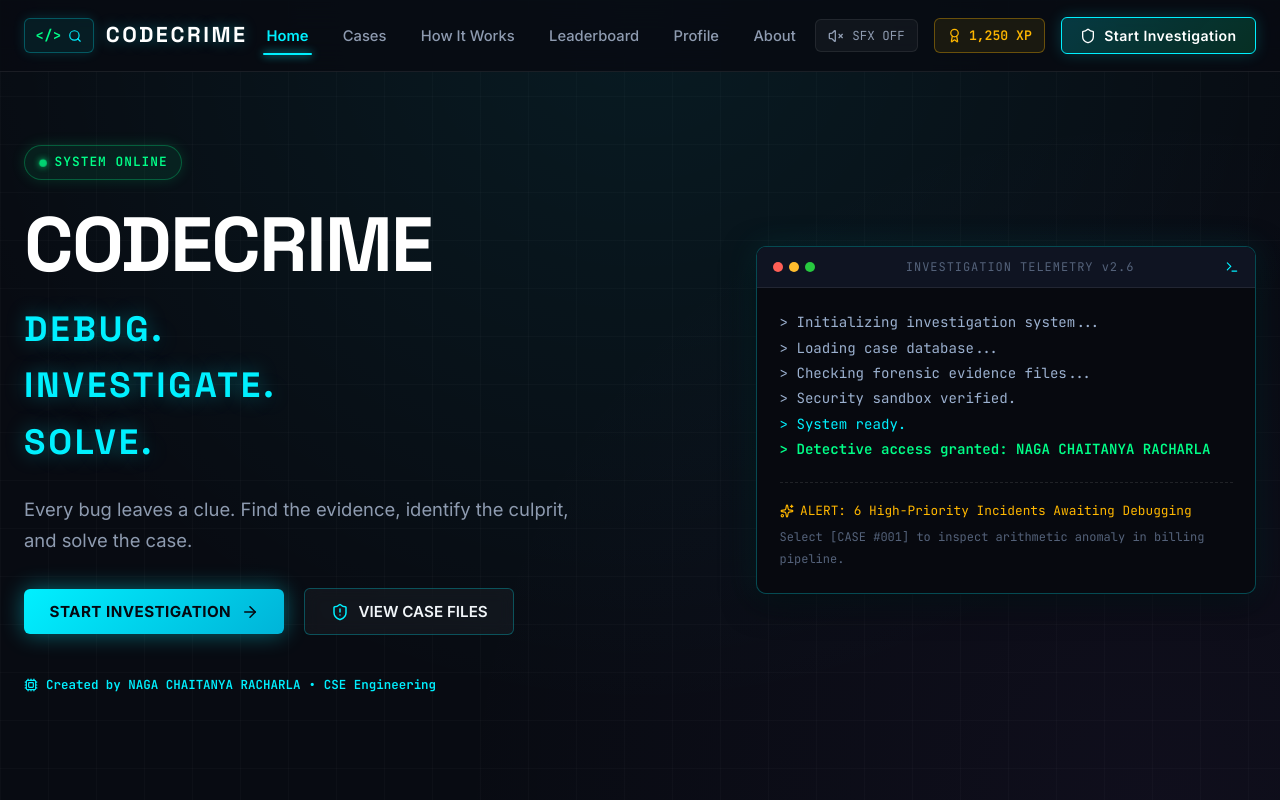
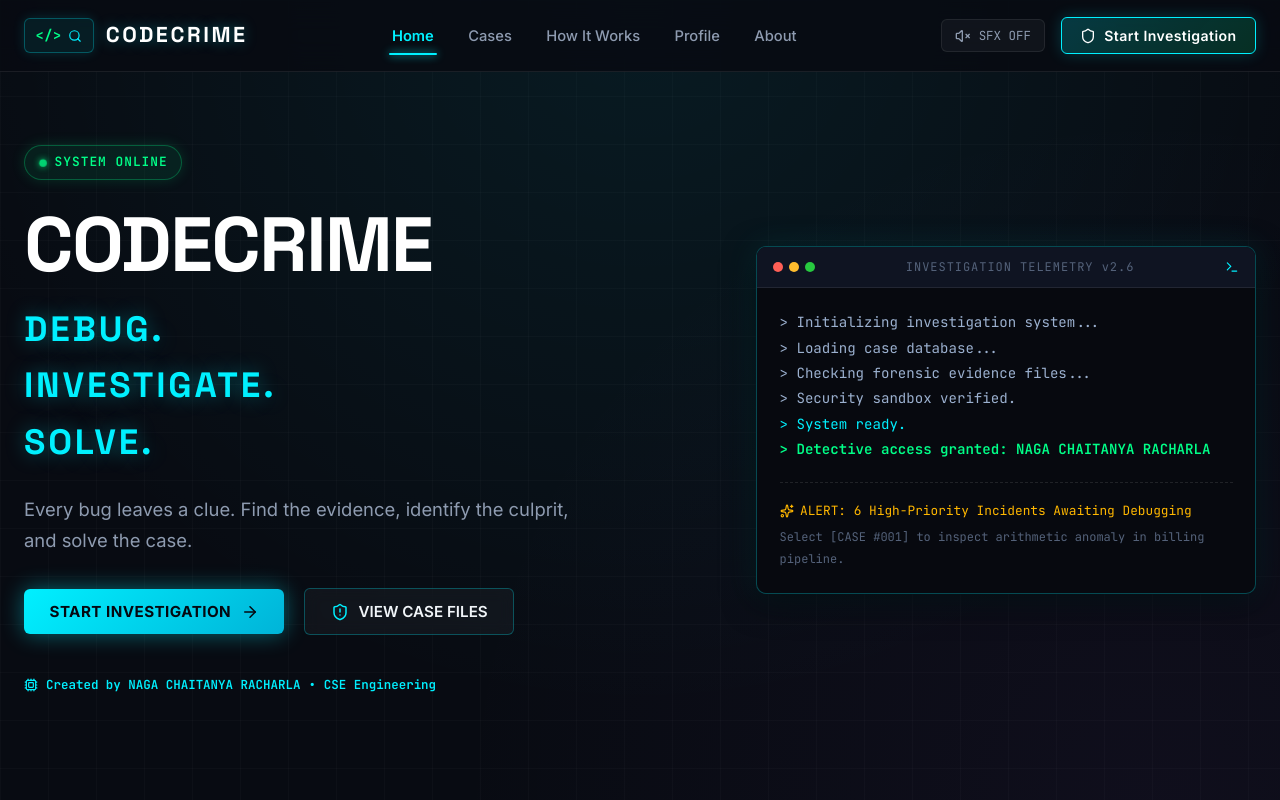
Before and after one commit to nagachaitanyaracharla/codecrime, a React (Vite) app: page / in a window 1280 px wide. Shown: the top 800 px of the page. Built offline with nearby package versions, Linux system fonts and the light colour scheme.

Commit message:
refactor: remove Leaderboard link and XP badge from header navigation

```diff
--- a/src/components/Navbar.jsx
+++ b/src/components/Navbar.jsx
@@ -1,10 +1,9 @@
 import React, { useState } from 'react';
-import { Terminal, Shield, Award, Volume2, VolumeX, Menu, X, Code, Search } from 'lucide-react';
+import { Shield, Volume2, VolumeX, Menu, X, Search } from 'lucide-react';
 import { sound } from '../utils/sound';
 
 export function Navbar({ currentView, setCurrentView, gameState, toggleSound }) {
   const [mobileMenuOpen, setMobileMenuOpen] = useState(false);
-  const totalXp = gameState.baseXp + gameState.earnedXp;
 
   const handleNavClick = (view) => {
     sound.click();
@@ -60,14 +59,6 @@ export function Navbar({ currentView, setCurrentView, gameState, toggleSound })
           </li>
           <li>
             <button
-              className={`nav-link-btn ${currentView === 'leaderboard' ? 'active' : ''}`}
-              onClick={() => handleNavClick('leaderboard')}
-            >
-              Leaderboard
-            </button>
-          </li>
-          <li>
-            <button
               className={`nav-link-btn ${currentView === 'profile' ? 'active' : ''}`}
               onClick={() => handleNavClick('profile')}
             >
@@ -96,12 +87,6 @@ export function Navbar({ currentView, setCurrentView, gameState, toggleSound })
             {gameState.soundEnabled ? <Volume2 size={16} /> : <VolumeX size={16} />}
             <span>{gameState.soundEnabled ? "SFX ON" : "SFX OFF"}</span>
           </button>
-
-          {/* XP Badge */}
-          <div className="xp-badge-nav" title="Detective XP">
-            <Award size={15} />
-            <span>{totalXp.toLocaleString()} XP</span>
-          </div>
 
           {/* Primary CTA */}
           <button
@@ -138,7 +123,7 @@ export function Navbar({ currentView, setCurrentView, gameState, toggleSound })
           gap: '1rem',
           zIndex: 99
         }}>
-          {['landing', 'cases', 'how-it-works', 'leaderboard', 'profile', 'about'].map(v => (
+          {['landing', 'cases', 'how-it-works', 'profile', 'about'].map(v => (
             <button
               key={v}
               style={{
```
